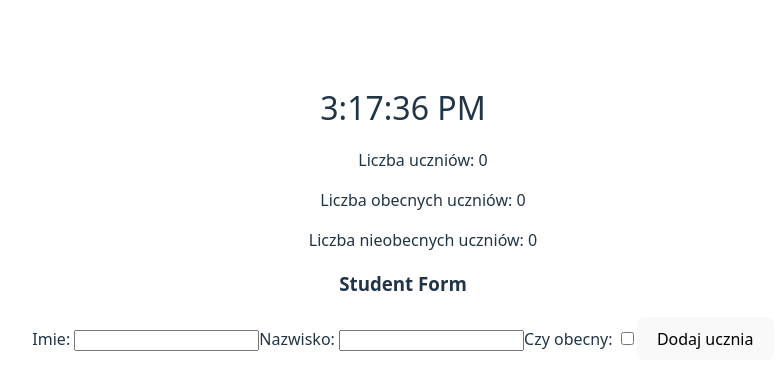
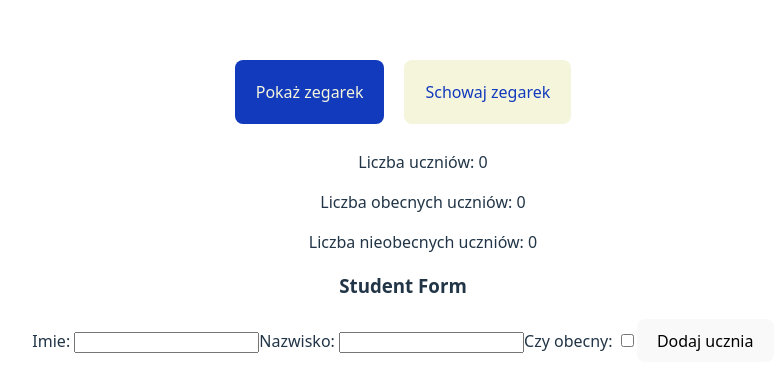
Before and after one commit to wsad4679/bell-buddy, a React (Vite) app: page / in a window 1280 px wide. Shown: the part 194-586 px from the top of the page, without its empty margins (237-1021 px from the left). Built offline with nearby package versions, Linux system fonts and the light colour scheme.

Commit message:
add hiding clock

```diff
--- a/src/components/Clock.tsx
+++ b/src/components/Clock.tsx
@@ -1,39 +1,54 @@
 import {useEffect, useState} from "react";
 
 
-const Clock = () =>
-{
+const Clock = () => {
 
 
     const [time, setTime] = useState<string>("");
+    const [showTimer, setShowTimer] = useState<boolean>(false);
 
+    useEffect(() => {
 
-    useEffect(()=>{
-        const updateTime = ()=>{
+        const updateTime =() => {
             const now = new Date();
-            const formatted = now.toLocaleTimeString()
-            setTime(formatted)
-
+            const formattedTime = now.toLocaleTimeString();
+            setTime(formattedTime);
         }
 
-       updateTime();
+        updateTime();
 
-        const intervalId = setInterval(updateTime, 1000);
+        const interval = setInterval(updateTime, 1000);
 
-        return ()=> clearInterval(intervalId);
+        return() => clearInterval(interval);
+
     }, [])
 
 
     return (
         <>
-                <div style={{ fontSize: "2rem" , textAlign: "center" ,
-                    marginTop: "2rem",  }} >
-                    {time}
+            {
+                showTimer && <div>
+                    Aktualny czas: {time}
                 </div>
+            }
+
+            <button onClick={() => setShowTimer(true)}
+                    style={{color:"beige", backgroundColor: "#123abc", margin:"10px",
+                        padding:"20px"}}
+            >Pokaż zegarek</button>
+            <button onClick={() => setShowTimer(false)}
+                    style={{color:"#123abc", backgroundColor: "beige", margin:"10px",
+                        padding:"20px"}}
+            >Schowaj zegarek</button>
+
+
+
+
         </>
-
     )
 
+
+
+
 }
-
 export default Clock
```
